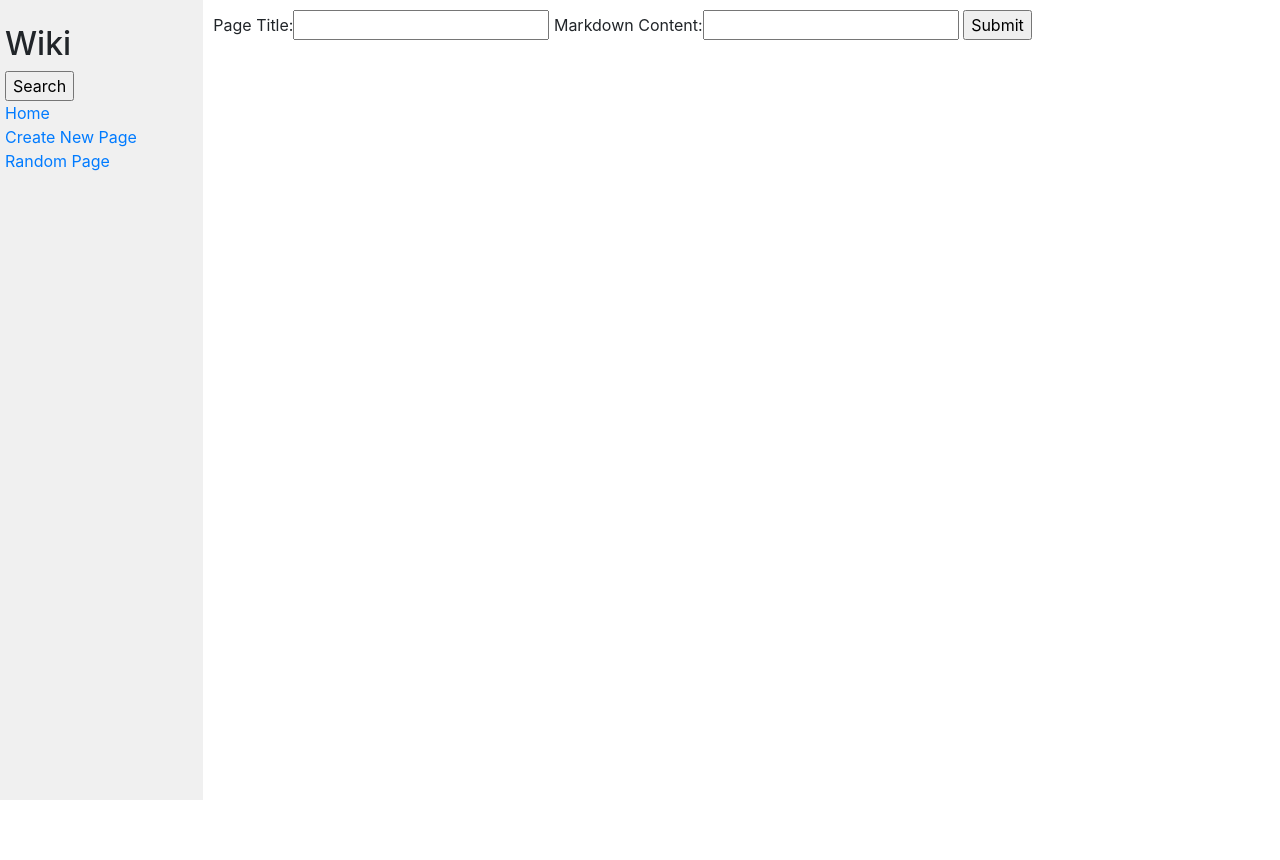
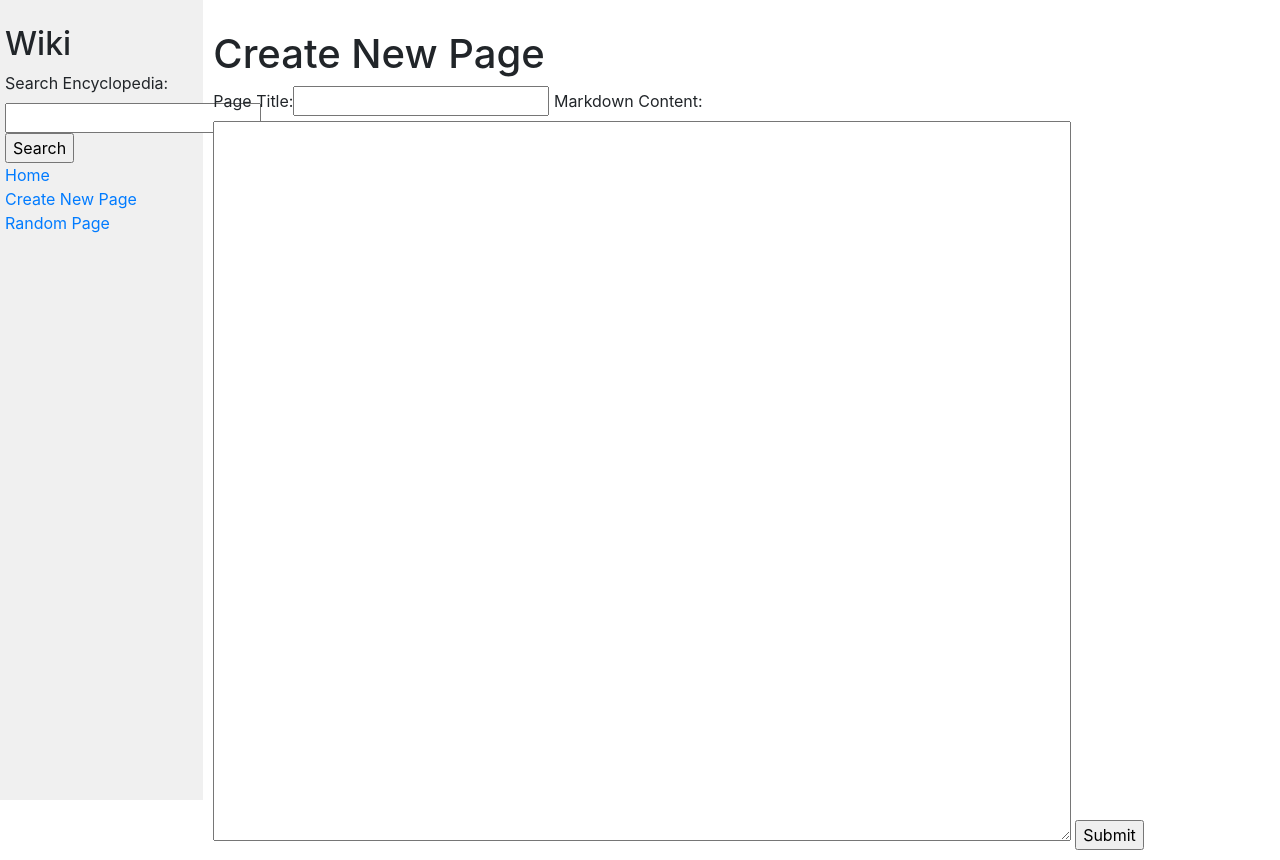
Before and after one commit to stefanoroque/CS50-Project-1, a Django app: page /create in a window 1280 px wide. Before the commit the page ends 800 px from the top, so only its background shows below. Run offline with Django 3.2, Linux system fonts and the light colour scheme; some libraries are stand-ins or nearby versions.

Commit message:
almost done new page functionality

```diff
--- a/wiki/encyclopedia/templates/encyclopedia/create.html
+++ b/wiki/encyclopedia/templates/encyclopedia/create.html
@@ -5,6 +5,8 @@
 {% endblock %}
 
 {% block body %}
+    <h1>Create New Page</h1>
+
     <form action="{% url 'encyclopedia:create_new_page'%}" method="post">
         {% csrf_token %}
         {{ create_form }}
--- a/wiki/encyclopedia/views.py
+++ b/wiki/encyclopedia/views.py
@@ -9,7 +9,7 @@ class NewSearchForm(forms.Form):
 
 class NewCreateForm(forms.Form):
     title = forms.CharField(label="Page Title")
-    markdown_content = forms.CharField(label="Markdown Content")
+    markdown_content = forms.CharField(label = "Markdown Content", widget=forms.Textarea)
 
 
 def index(request):
@@ -106,20 +106,38 @@ def create_new_page(request):
         if form.is_valid():
 
             # Isolate the title and markdown content
-            title = form.cleaned_data["title"]
+            title = form.cleaned_data["title"].capitalize()
             markdown_content = form.cleaned_data["markdown_content"]
 
-            print(title)
-            print(markdown_content)
+            #TODO: fix text area appearance, its way too big
+
+
+
+
+
+            # Check if encyclopedia entry already exists
+            if util.get_entry(title) is None:
+                # Save entry and bring user to the new entry's page
+                util.save_entry(title, markdown_content)
+                return view_entry(request, title)
+
+            # If entry already exists, present user with error message
+            else:
+                return render(request, "encyclopedia/error.html", {
+                    "message": "An encyclopedia entry already exists under this title",
+                    "search_form": NewSearchForm()
+                })
 
         else:
             # If the form is invalid, re-render the page with existing information.
             return render(request, "encyclopedia/create.html", {
-                "create_form": form
+                "create_form": form,
+                "search_form": NewSearchForm()
             })
 
 
     else:
         return render(request, "encyclopedia/create.html", {
-            "create_form": NewCreateForm()
+            "create_form": NewCreateForm(),
+            "search_form": NewSearchForm()
         })
```
Also changed, not shown: wiki/encyclopedia/templates/encyclopedia/error.html (added, +9 -0 lines), wiki/entries/How.md (added, +1 -0 lines), wiki/entries/Test.md (added, +1 -0 lines), wiki/entries/Test2.md (added, +5 -0 lines), wiki/entries/Test3.md (added, +1 -0 lines).
